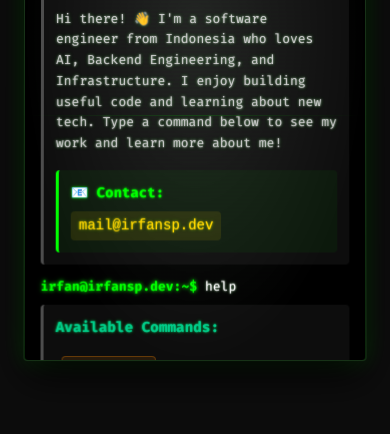
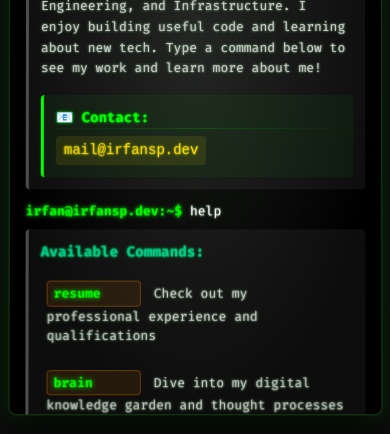
Before and after one commit to irfansofyana/irfansofyana.github.io, an Astro site: page / in a window 390 px wide. Shown: the part 410-844 px from the top of the page. Built offline with nearby package versions, Linux system fonts and the light colour scheme; Astro itself is replaced by a stand-in of ours.

Commit message:
Fix dual scrolling issue by implementing full viewport layout
- Set html/body to use full viewport height with overflow:hidden
- Update terminal container to use 90vh/90dvh for better mobile support
- Convert terminal to flexbox layout with flex-fill body
- Remove page padding and center terminal in full viewport
- Maintain internal terminal scrolling only, eliminate outer page scroll
- Use dvh units for better mobile browser compatibility
- Improve mobile UX by preventing confusing dual-scroll behavior

```diff
--- a/src/components/Terminal.astro
+++ b/src/components/Terminal.astro
@@ -132,6 +132,10 @@ if (baseConfig.base !== '/') {
       var(--border-glow);
     max-width: 1100px;
     width: 1100px;
+    height: 90vh;
+    height: 90dvh;
+    max-height: 90vh;
+    max-height: 90dvh;
     margin: 0 auto;
     font-family: 'Fira Code', 'Monaco', 'Menlo', monospace;
     overflow: hidden;
@@ -142,6 +146,8 @@ if (baseConfig.base !== '/') {
     transform: perspective(1000px) rotateX(0.5deg);
     /* CRT-style border */
     border: 1px solid rgba(0, 255, 0, 0.1);
+    display: flex;
+    flex-direction: column;
   }
 
   .terminal-header {
@@ -181,9 +187,7 @@ if (baseConfig.base !== '/') {
     background-size: 100% 100%, 100% 4px;
     color: var(--terminal-text);
     padding: 20px;
-    height: 700px;
-    min-height: 700px;
-    max-height: 700px;
+    flex: 1;
     font-size: 14px;
     line-height: 1.5;
     overflow-y: auto;
@@ -695,23 +699,28 @@ if (baseConfig.base !== '/') {
     .terminal-container {
       width: 95vw;
       max-width: 1100px;
+      height: 95vh;
+      height: 95dvh;
+      max-height: 95vh;
+      max-height: 95dvh;
     }
   }
 
   @media (max-width: 968px) {
     .terminal-container {
-      width: 90vw;
-      max-width: 90vw;
-      margin: 1rem;
-      border-radius: 4px;
+      width: 95vw;
+      max-width: 95vw;
+      height: 95vh;
+      height: 95dvh;
+      max-height: 95vh;
+      max-height: 95dvh;
+      margin: 0;
+      border-radius: 8px;
     }
 
     .terminal-body {
       padding: 16px;
       font-size: 13px;
-      height: 650px;
-      min-height: 650px;
-      max-height: 650px;
     }
   }
 
--- a/src/layouts/Layout.astro
+++ b/src/layouts/Layout.astro
@@ -41,6 +41,8 @@ const { title } = Astro.props;
   html {
     font-family: 'Fira Code', monospace;
     background: #0c0c0c;
+    height: 100%;
+    overflow: hidden;
   }
 
   body {
@@ -48,15 +50,18 @@ const { title } = Astro.props;
     padding: 0;
     background: #0c0c0c;
     color: #00ff00;
-    overflow-x: hidden;
+    height: 100%;
+    overflow: hidden;
     position: relative;
   }
 
   .main-content {
     position: relative;
     z-index: 10;
-    min-height: 100vh;
+    height: 100vh;
+    height: 100dvh; /* Use dynamic viewport height for mobile */
     background: transparent;
+    overflow: hidden;
   }
 
   * {
--- a/src/pages/index.astro
+++ b/src/pages/index.astro
@@ -9,9 +9,10 @@ import Terminal from '../components/Terminal.astro';
 
 <style>
   :global(.main-content) {
-    min-height: 100vh;
+    height: 100vh;
+    height: 100dvh;
     background: transparent;
-    padding: 2rem 1rem;
+    padding: 0;
     display: flex;
     align-items: center;
     justify-content: center;
@@ -19,7 +20,7 @@ import Terminal from '../components/Terminal.astro';
 
   @media (max-width: 768px) {
     :global(.main-content) {
-      padding: 1rem 0.5rem;
+      padding: 0;
       align-items: center;
     }
   }
```
Also changed, not shown: 3 other files.
